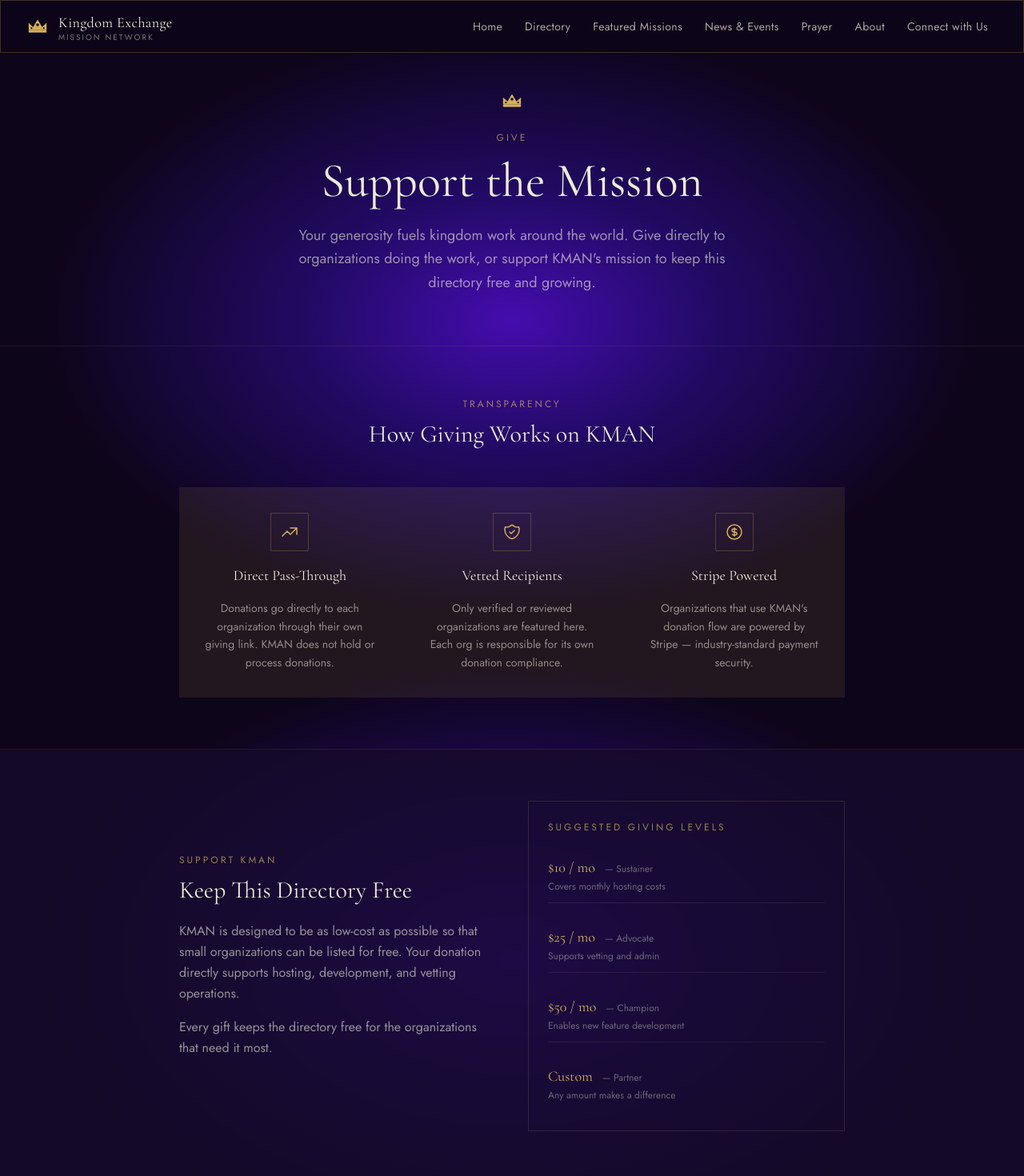
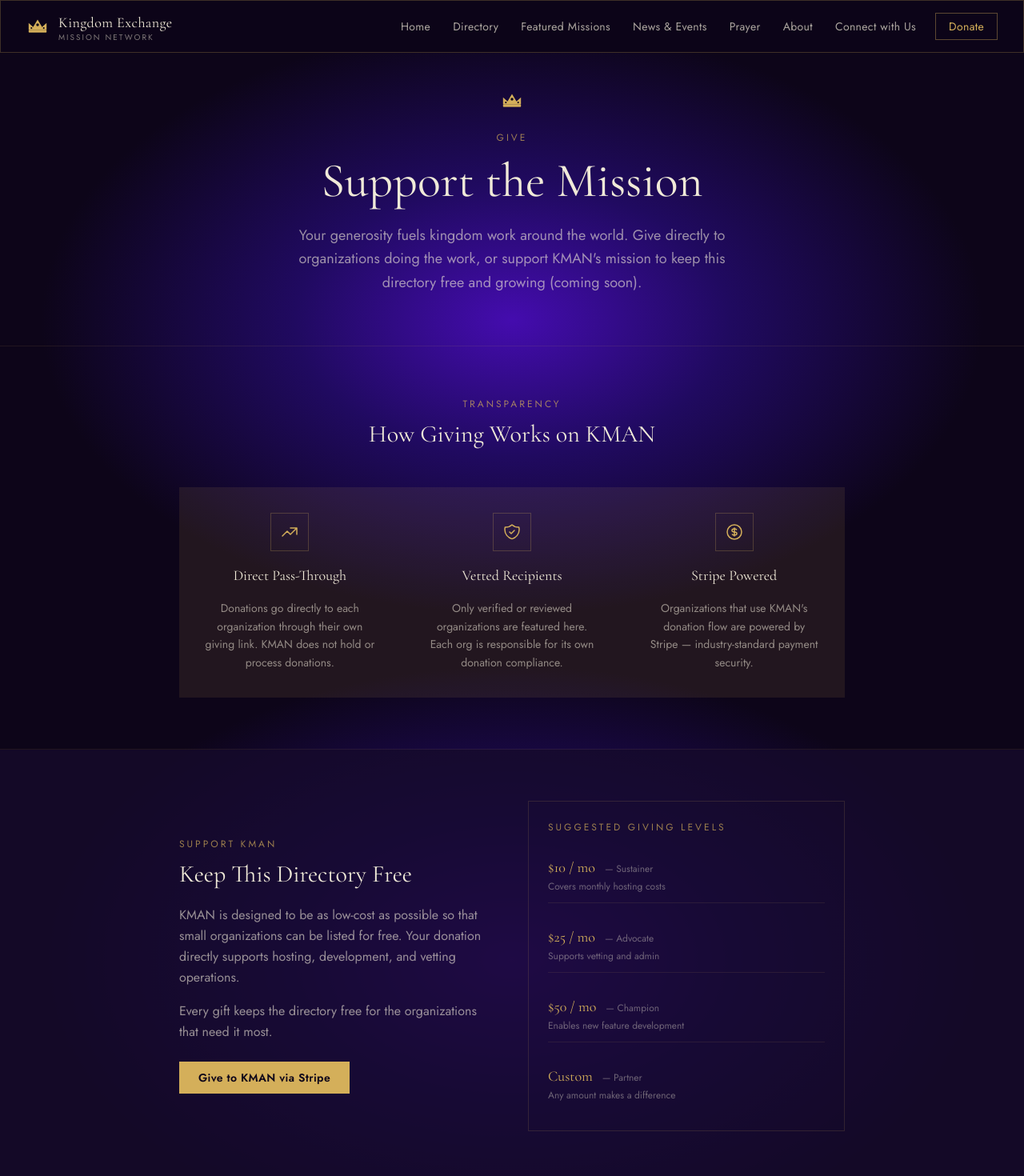
Before and after one commit to Kingdom-Exchange-Network/Kingdom_Network_Website, a Next.js app: page /donate in a window 1280 px wide. Shown: the top 1470 px of the page at 80% size. Built offline with nearby package versions, Linux system fonts and the light colour scheme.

Commit message:
feat: show donation UI, KMAN Stripe button shows coming soon

```diff
--- a/src/app/donate/page.tsx
+++ b/src/app/donate/page.tsx
@@ -3,9 +3,13 @@ import Footer from "@/components/Footer";
 import Link from "next/link";
 import { seedOrganizations } from "@/lib/seed-data";
 import CrownLogo from "@/components/CrownLogo";
+import ComingSoonButton from "@/components/ComingSoonButton";
 
-// Hidden until the nonprofit is set up and Stripe is connected.
-// Set to true (and replace the placeholder link) to show the button again.
+// KMAN Stripe giving is off until the nonprofit is set up and Stripe is connected.
+// While false, the "Give to KMAN via Stripe" button goes nowhere and shows a
+// "coming soon" message when clicked, and the hero shows a "(coming soon)" note.
+// Set to true (and replace the placeholder link) to make the button link to Stripe
+// and remove the note.
 const STRIPE_DONATIONS_ENABLED = false;
 
 export default function DonatePage() {
@@ -25,7 +29,7 @@ export default function DonatePage() {
           <h1 className="display-heading text-5xl sm:text-6xl mb-6">Support the Mission</h1>
           <p className="font-body text-lg text-cream/60 leading-relaxed max-w-xl mx-auto">
             Your generosity fuels kingdom work around the world. Give directly to organizations
-            doing the work, or support KMAN&apos;s mission to keep this directory free and growing.
+            doing the work, or support KMAN&apos;s mission to keep this directory free and growing{!STRIPE_DONATIONS_ENABLED && " (coming soon)"}.
           </p>
         </div>
       </div>
@@ -97,16 +101,13 @@ export default function DonatePage() {
               <p className="font-body text-cream/60 leading-relaxed mb-6">
                 Every gift keeps the directory free for the organizations that need it most.
               </p>
-              {STRIPE_DONATIONS_ENABLED && (
-                <a
-                  href="https://donate.stripe.com/placeholder"
-                  target="_blank"
-                  rel="noopener noreferrer"
-                  className="btn-primary inline-block"
-                >
-                  Give to KMAN via Stripe
-                </a>
-              )}
+              <ComingSoonButton
+                enabled={STRIPE_DONATIONS_ENABLED}
+                href="https://donate.stripe.com/placeholder"
+                className="btn-primary inline-block"
+              >
+                Give to KMAN via Stripe
+              </ComingSoonButton>
             </div>
 
             <div className="bg-plum border border-gold/15 p-6 space-y-4">
--- a/src/app/missions/[id]/page.tsx
+++ b/src/app/missions/[id]/page.tsx
@@ -5,9 +5,9 @@ import Header from "@/components/Header";
 import Footer from "@/components/Footer";
 import { featuredMissions, seedOrganizations } from "@/lib/seed-data";
 
-// Give Now is hidden until the nonprofit is set up and Stripe is connected.
-// Set to true to show the Give Now button in the org callout again (the link is kept below).
-const DONATIONS_ENABLED = false;
+// Shows the Give Now button (links to /donate) in the org callout for orgs seeking donors.
+// Set to false to hide it.
+const DONATIONS_ENABLED = true;
 
 interface Props {
   params: { id: string };
--- /dev/null
+++ b/src/components/ComingSoonButton.tsx
@@ -0,0 +1,40 @@
+"use client";
+
+import { useState } from "react";
+
+interface ComingSoonButtonProps {
+  enabled: boolean;
+  href: string;
+  className?: string;
+  children: React.ReactNode;
+}
+
+// When enabled, renders a normal external link. When not enabled, renders a
+// button that goes nowhere and shows "This feature is coming soon." on click.
+export default function ComingSoonButton({
+  enabled,
+  href,
+  className,
+  children,
+}: ComingSoonButtonProps) {
+  const [showMessage, setShowMessage] = useState(false);
+
+  if (enabled) {
+    return (
+      <a href={href} target="_blank" rel="noopener noreferrer" className={className}>
+        {children}
+      </a>
+    );
+  }
+
+  return (
+    <>
+      <button type="button" onClick={() => setShowMessage(true)} className={className}>
+        {children}
+      </button>
+      <p aria-live="polite" className={`font-body text-xs text-cream/60${showMessage ? " mt-3" : ""}`}>
+        {showMessage ? "This feature is coming soon." : ""}
+      </p>
+    </>
+  );
+}
--- a/src/components/Footer.tsx
+++ b/src/components/Footer.tsx
@@ -1,9 +1,9 @@
 import Link from "next/link";
 import CrownLogo from "./CrownLogo";
 
-// Give is hidden until the nonprofit is set up and Stripe is connected.
-// Set to true to show the Give link in the footer again (the entry is kept below).
-const DONATIONS_ENABLED = false;
+// Controls the Give link in the footer. It is shown because visitors can give
+// directly to listed organizations. Set to false to hide it (the entry is kept below).
+const DONATIONS_ENABLED = true;
 
 export default function Footer() {
   const year = new Date().getFullYear();
--- a/src/components/Header.tsx
+++ b/src/components/Header.tsx
@@ -16,9 +16,9 @@ const navLinks = [
   { href: "/donate", label: "Donate" },
 ];
 
-// Donate is hidden until the nonprofit is set up and Stripe is connected.
-// Set to true to show the Donate button in the nav again (styling is kept below).
-const DONATIONS_ENABLED = false;
+// Controls the Donate button in the nav. It is shown because visitors can give
+// directly to listed organizations. Set to false to hide it (styling is kept below).
+const DONATIONS_ENABLED = true;
 
 const visibleNavLinks = navLinks.filter(
   (link) => DONATIONS_ENABLED || link.href !== "/donate"
```
